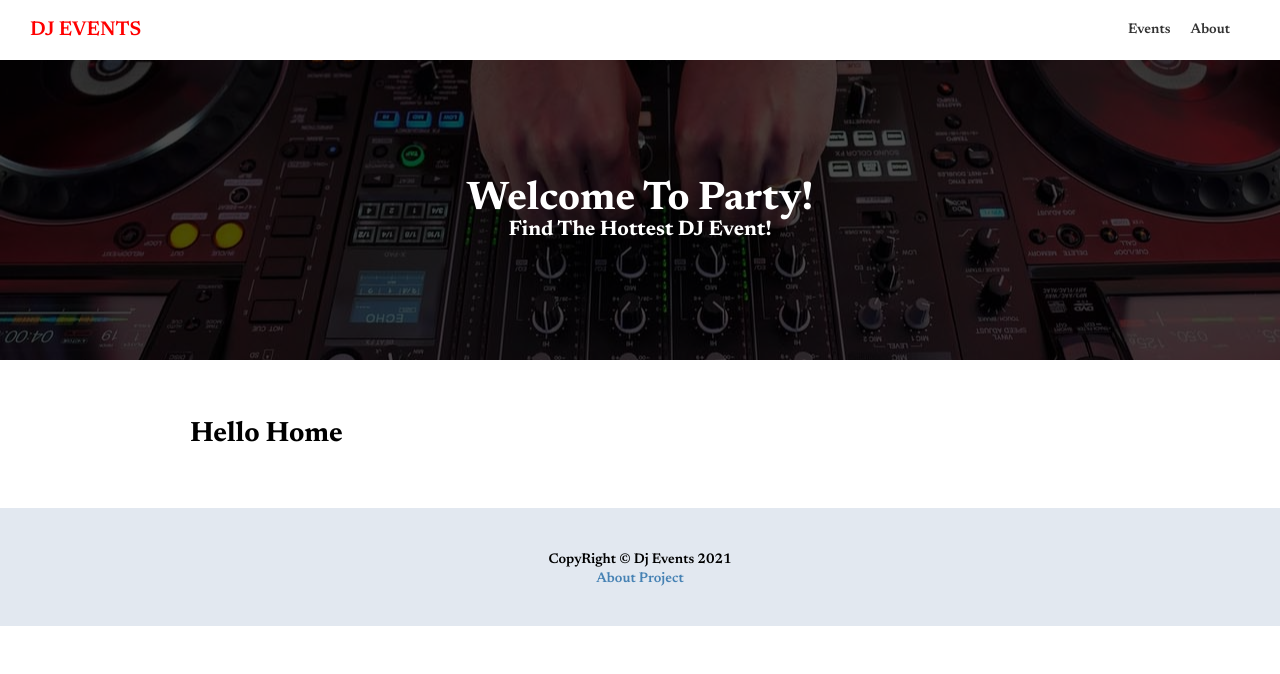
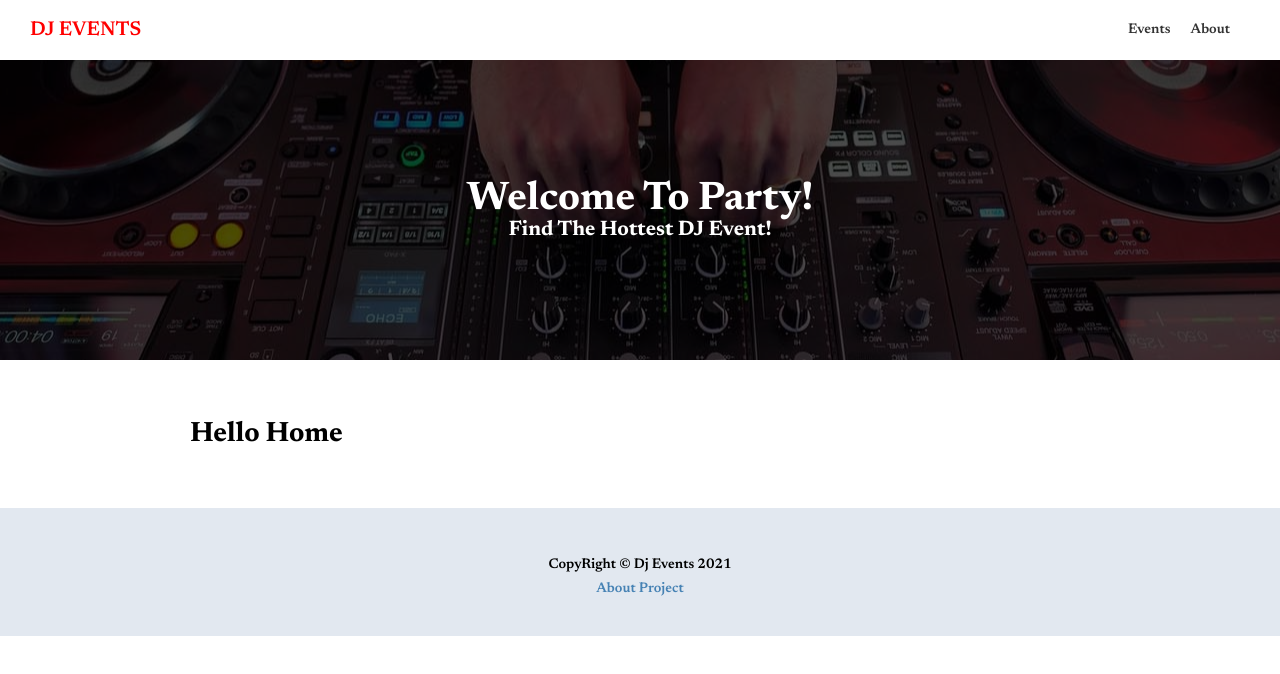
Before and after one commit to abdurrahman200/Dj-Event-FrontEnd, a Next.js app: page / in a window 1280 px wide. Shown: the top 674 px of the page. Built offline with nearby package versions, Linux system fonts and the light colour scheme.

Commit message:
footer margin leave

```diff
--- a/styles/Footer.module.css
+++ b/styles/Footer.module.css
@@ -3,7 +3,3 @@
   text-align: center;
   background-color: #e2e8f0;
 }
-
-.footer p {
-  margin: 0.5rem 0;
-}
```
